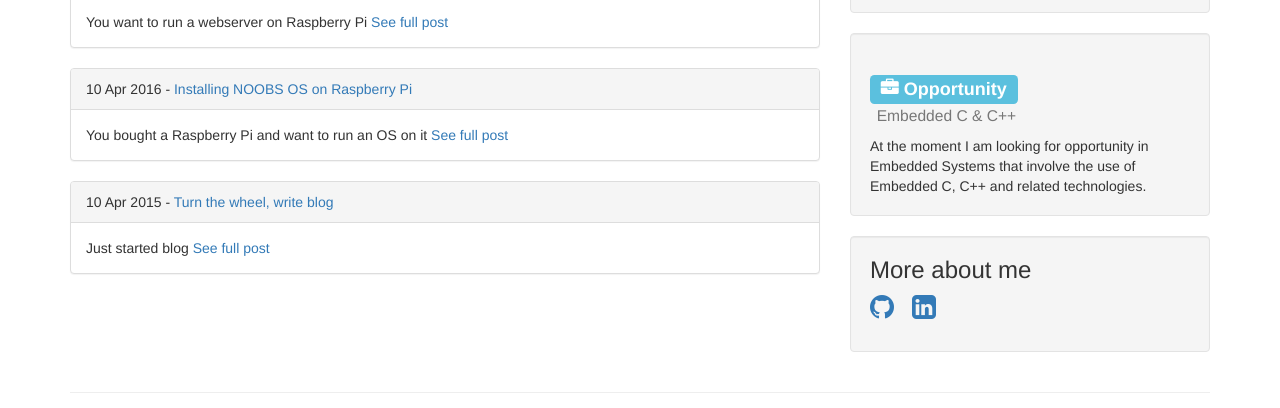
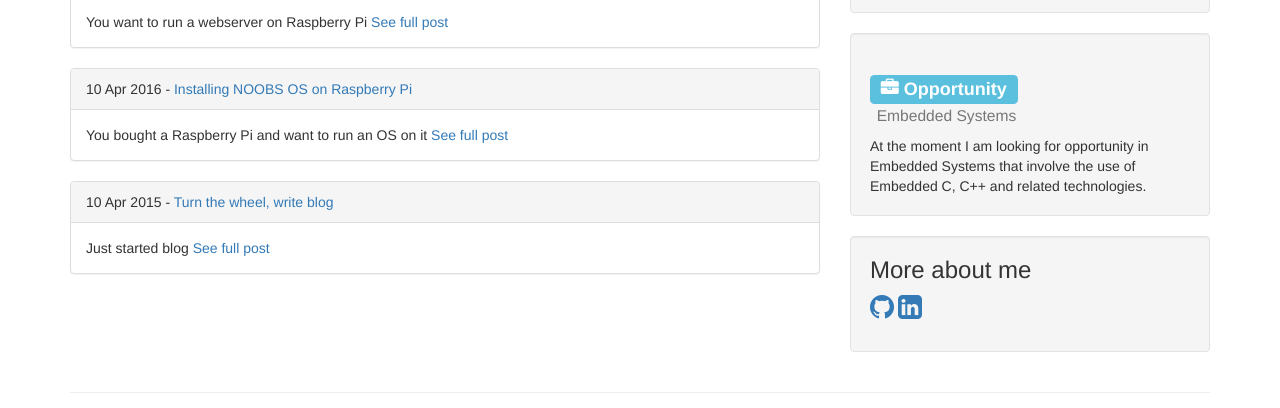
Before and after one commit to alirumane/ali-backup, a Jekyll site: the page built from index.md, in a window 1280 px wide. Shown: the part 429-837 px from the top of the page. Built offline with Jekyll 4.4.1, drawn with Linux system fonts in a browser that asks for light colours.

Commit message:
Update index.html

```diff
--- a/_includes/themes/bootstrap/index.html
+++ b/_includes/themes/bootstrap/index.html
@@ -26,7 +26,7 @@
 		</div> <!-- ./well -->
 
 		<div class="well">
-			<h3><span class="label label-info"><i class="fa fa-briefcase" aria-hidden="true"></i> Opportunity</span><br>&nbsp;<small>Embedded C & C++</small></h3>
+			<h3><span class="label label-info"><i class="fa fa-briefcase" aria-hidden="true"></i> Opportunity</span><br>&nbsp;<small>Embedded Systems</small></h3>
 			<div>
 				At the moment I am looking for opportunity in Embedded Systems that involve the use of Embedded C, C++ and related technologies.
 			</div>
@@ -35,8 +35,8 @@
 		<div class="well" style="padding-top: 0">
 			<h3>More about me</h3>
 			<p>
-				<a class="icon-link" href="https://github.com/alirumane" style="margin-right: 1em;"><i class="fa fa-github fa-2x" aria-hidden="true"></i></a>
-				<a class="icon-link" href="http://www.linkedin.com/in/alinmrumane" style="margin-right: 1em;"><i class="fa fa-linkedin-square fa-2x" aria-hidden="true"></i></a>
+				<a class="icon-link" href="https://github.com/alirumane"><i class="fa fa-github fa-2x" aria-hidden="true"></i></a>
+				<a class="icon-link" href="http://www.linkedin.com/in/alinmrumane"><i class="fa fa-linkedin-square fa-2x" aria-hidden="true"></i></a>
 			</p>
 		</div> <!-- /.well -->
 
```
